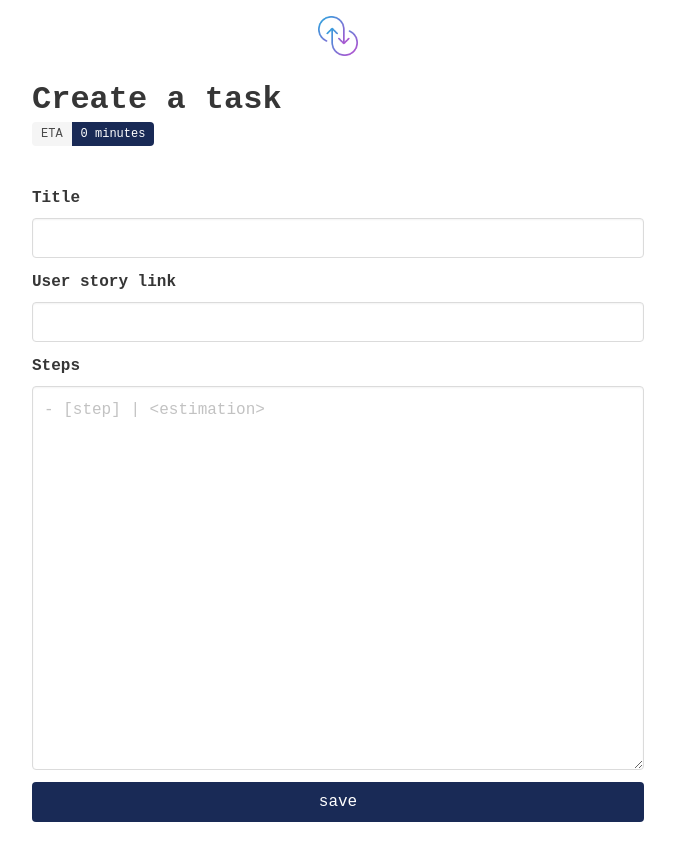
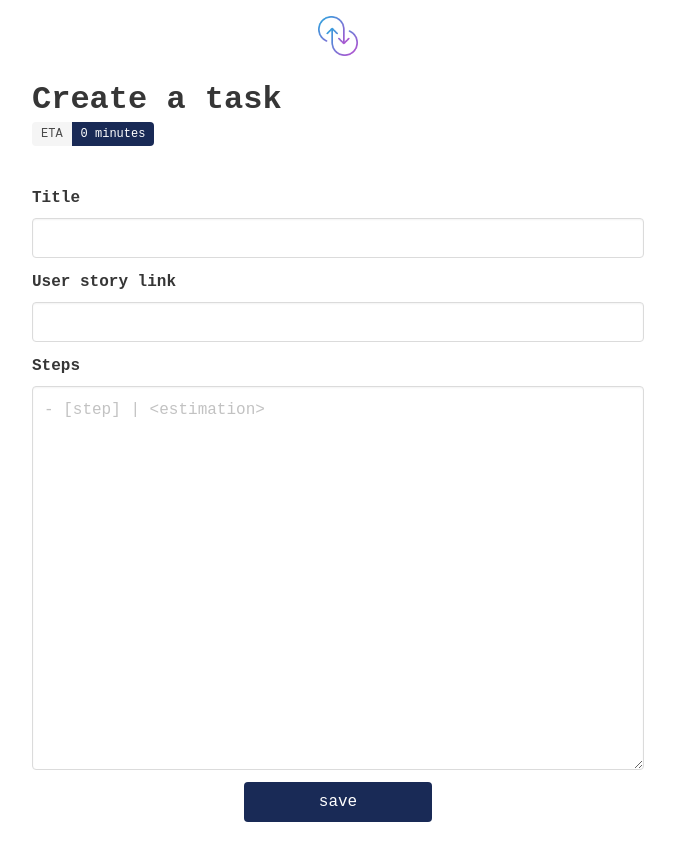
Before and after one commit to jcalixte/failwell, a Vue app: page /new-task in a window 1280 px wide. Shown: the whole page, without its empty margins (302-977 px from the left). Built offline with nearby package versions, Linux system fonts and the light colour scheme; a web font is replaced by a local one.

Commit message:
💄 (task)

```diff
--- a/src/modules/record/stores/useTaskRecordStore.ts
+++ b/src/modules/record/stores/useTaskRecordStore.ts
@@ -1,4 +1,3 @@
-import TaskList from '@/modules/task/components/TaskList.vue'
 import type { Task } from '@/modules/task/models/task'
 import { toISODate, type ISODate } from '@/shared/types/date'
 import { defineStore } from 'pinia'
--- a/src/modules/task/components/TaskForm.vue
+++ b/src/modules/task/components/TaskForm.vue
@@ -64,9 +64,13 @@ const saveTask = () => {
           </div>
         </div>
         <step-input v-model="steps" />
-        <button class="button is-primary is-fullwidth" type="submit">
-          save
-        </button>
+        <div class="columns is-centered">
+          <div class="column is-one-third">
+            <button class="button is-primary is-fullwidth" type="submit">
+              save
+            </button>
+          </div>
+        </div>
       </form>
     </div>
   </div>
```
